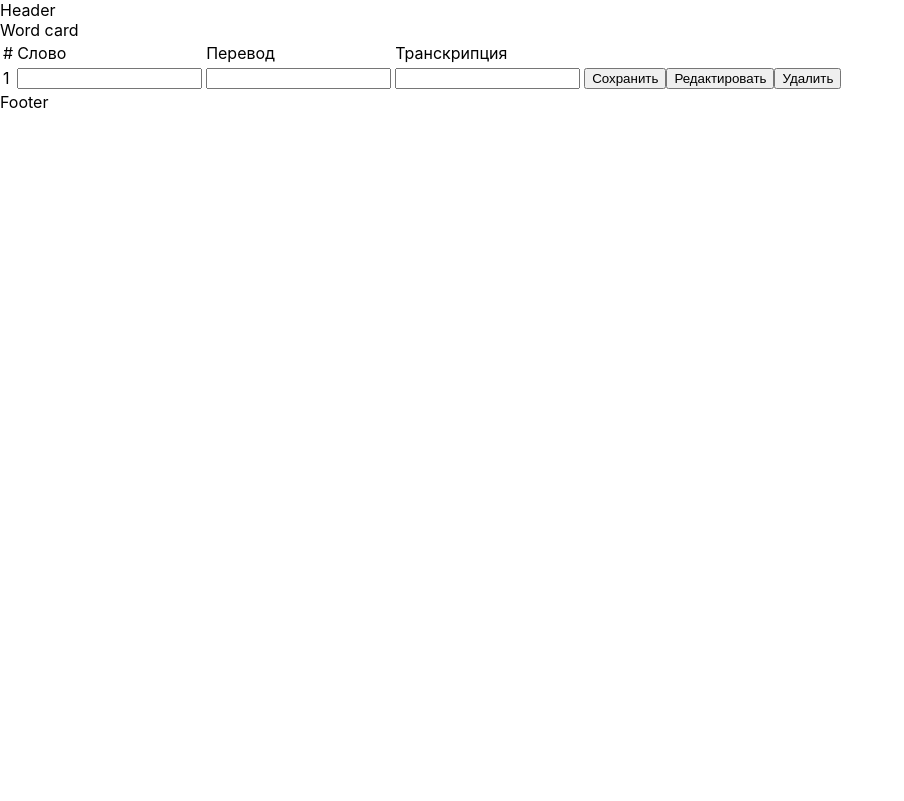
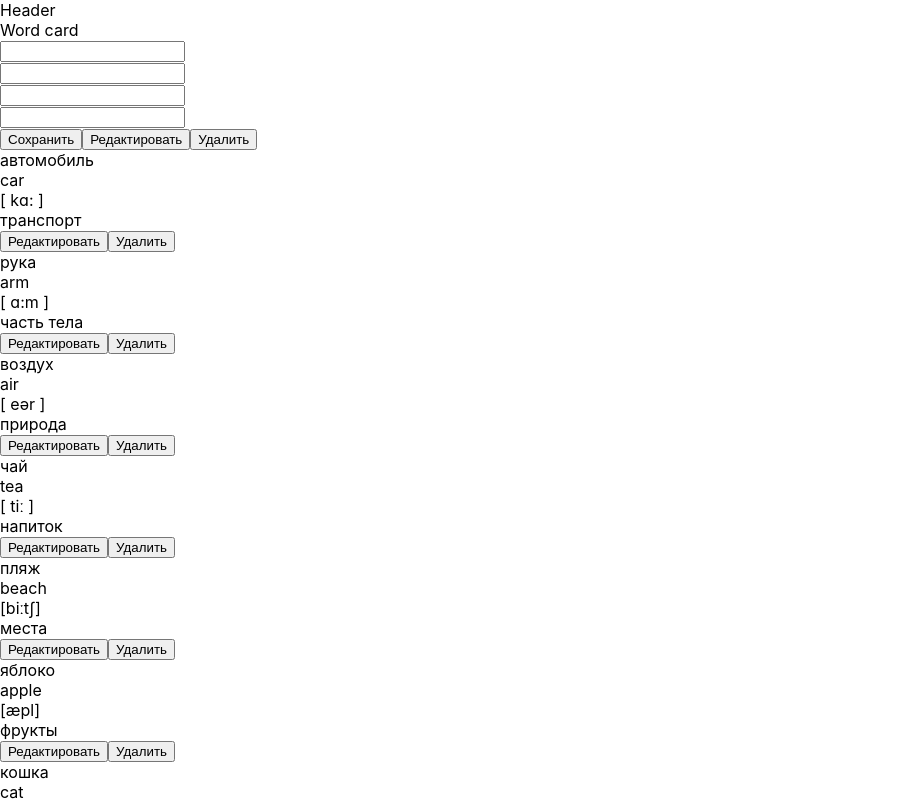
Before and after one commit to Veramelli/React-word-cards, a React app: page / in a window 1280 px wide. Shown: the top 801 px of the page, without its empty margins (0-904 px from the left). Built offline with nearby package versions, Linux system fonts and the light colour scheme.

Commit message:
add word table

```diff
--- a/public/index.html
+++ b/public/index.html
@@ -8,6 +8,12 @@
     <meta
       name="description"
       content="Web site created using create-react-app"
+    />
+    <link rel="preconnect" href="https://fonts.googleapis.com" />
+    <link rel="preconnect" href="https://fonts.gstatic.com" crossorigin />
+    <link
+      href="https://fonts.googleapis.com/css2?family=Nanum+Gothic&display=swap"
+      rel="stylesheet"
     />
     <link rel="apple-touch-icon" href="%PUBLIC_URL%/logo192.png" />
     <!--
--- a/src/App.css
+++ b/src/App.css
@@ -1,3 +1,17 @@
 .App {
-  text-align: center;
+  height: 100vh;
+  display: grid;
+  grid-template-areas:
+  "h h h"
+  ". card ."
+  "list list list"
+  "f f f";
+  grid-template-rows: 6rem 18rem 1fr 100px;
+  grid-template-columns: repeat(3, 1fr);
+  gap: 15px;
+  font-family: 'Nanum Gothic', sans-serif;
 }
+
+button:hover{
+  cursor: pointer;
+}
--- a/src/CardList/CardList.css
+++ b/src/CardList/CardList.css
@@ -2,5 +2,14 @@
 @value cardList_back from colors;
 
 .wrapper{
+    padding-left: 20px;
+    grid-area: list;
     background-color: cardList_back ;
 }
+
+.table{
+    padding-top: 20px;
+    padding: 5px;
+    display: grid;
+    grid-template-columns: repeat(5, 1fr);
+}
--- a/src/CardList/CardList.jsx
+++ b/src/CardList/CardList.jsx
@@ -1,36 +1,35 @@
 import React from "react";
-import s from "./CardList.css"
+import s from "./CardList.css";
+import Row from "./Cardrow";
+import words from "../words.json";
 
-function CardList(){
-    return(
-        <div className={s.wrapper}>
-            <table>
-            <tr>
-                    <td>
-                        <div>#</div>
-                    </td>
-                    <td><div>Слово</div></td>
-                    <td><div>Перевод</div></td>
-                    <td><div>Транскрипция</div></td>
-                    <td>
-                    </td>
-                </tr>
-                <tr>
-                    <td>
-                        1
-                    </td>
-                    <td><div><input type='text'></input></div></td>
-                    <td><div><input type='text'></input></div></td>
-                    <td><div><input type='text'></input></div></td>
-                    <td>
-                        <button>Сохранить</button>
-                        <button>Редактировать</button>
-                        <button>Удалить</button>
-                    </td>
-                </tr>
-            </table>
+function CardList() {
+  return (
+    <div className={s.wrapper}>
+      <div className={s.table}>
+        <div>
+          <input type="text"></input>
         </div>
-    )
+        <div>
+          <input type="text"></input>
+        </div>
+        <div>
+          <input type="text"></input>
+        </div>
+        <div>
+          <input type="text"></input>
+        </div>
+        <div>
+          <button>Сохранить</button>
+          <button>Редактировать</button>
+          <button>Удалить</button>
+        </div>
+      </div>
+      {words.map((el) => (
+        <Row word={el} />
+      ))}
+    </div>
+  );
 }
 
 export default CardList;
--- /dev/null
+++ b/src/CardList/Cardrow.css
@@ -0,0 +1,5 @@
+.wrapper {
+  padding: 5px;
+  display: grid;
+  grid-template-columns: repeat(5, 1fr);
+}
--- /dev/null
+++ b/src/CardList/Cardrow.jsx
@@ -0,0 +1,19 @@
+import React from "react";
+import s from "./Cardrow.css";
+
+function Row(props) {
+  return (
+    <div className={s.wrapper}>
+      <div>{props.word.russian}</div>
+      <div>{props.word.english}</div>
+      <div>{props.word.transcription}</div>
+      <div>{props.word.tags}</div>
+      <div>
+        <button>Редактировать</button>
+        <button>Удалить</button>
+      </div>
+    </div>
+  );
+}
+
+export default Row;
--- a/src/Footer/Footer.css
+++ b/src/Footer/Footer.css
@@ -2,5 +2,6 @@
 @value footer_back from colors;
 
 .footer{
+    grid-area: f;
     background-color: footer_back;
 }
--- a/src/Header/Header.css
+++ b/src/Header/Header.css
@@ -2,5 +2,6 @@
 @value header_back from colors;
 
 .header{
+    grid-area: h;
     background-color: header_back;
 }
--- a/src/WordCard/WordCard.css
+++ b/src/WordCard/WordCard.css
@@ -2,5 +2,6 @@
 @value card_back from colors;
 
 .wrapper{
+    grid-area: card;
     background-color: card_back  ;
 }
--- a/src/index.css
+++ b/src/index.css
@@ -1,4 +1,6 @@
 body {
+  height: 100vh;
+  width: 100vw;
   margin: 0;
   font-family: -apple-system, BlinkMacSystemFont, 'Segoe UI', 'Roboto', 'Oxygen',
     'Ubuntu', 'Cantarell', 'Fira Sans', 'Droid Sans', 'Helvetica Neue',
--- /dev/null
+++ b/src/words.json
@@ -0,0 +1,66 @@
+[
+  {
+    "id": "11347",
+    "english": "car",
+    "transcription": "[ kɑ: ]",
+    "russian": "автомобиль",
+    "tags": "транспорт",
+    "tags_json": "[\"u0442u0440u0430u043du0441u043fu043eu0440u0442\"]"
+  },
+  {
+    "id": "11350",
+    "english": "arm",
+    "transcription": "[ ɑ:m ]",
+    "russian": "рука",
+    "tags": "часть тела",
+    "tags_json": "[\"u0447u0430u0441u0442u044c u0442u0435u043bu0430\"]"
+  },
+  {
+    "id": "11354",
+    "english": "air",
+    "transcription": "[  eər ]",
+    "russian": "воздух",
+    "tags": "природа",
+    "tags_json": "[\"u043fu0440u0438u0440u043eu0434u0430\"]"
+  },
+  {
+    "id": "11397",
+    "english": "tea",
+    "transcription": "[ tiː ]",
+    "russian": "чай",
+    "tags": "напиток",
+    "tags_json": "[\"u043du0430u043fu0438u0442u043eu043a\"]"
+  },
+  {
+    "id": "11452",
+    "english": "beach",
+    "transcription": "[biːtʃ]",
+    "russian": "пляж",
+    "tags": "места",
+    "tags_json": "[\"u043cu0435u0441u0442u0430\"]"
+  },
+  {
+    "id": "11509",
+    "english": "apple",
+    "transcription": "[æpl]",
+    "russian": "яблоко",
+    "tags": "фрукты",
+    "tags_json": "[\"u0444u0440u0443u043au0442u044b\"]"
+  },
+  {
+    "id": "11510",
+    "english": "cat",
+    "transcription": "[cat]",
+    "russian": "кошка",
+    "tags": "животные",
+    "tags_json": "[\"u0436u0438u0432u043eu0442u043du044bu0435\"]"
+  },
+  {
+    "id": "11511",
+    "english": "instance",
+    "transcription": "[ˈinstəns]",
+    "russian": "экземпляр",
+    "tags": "инстенс",
+    "tags_json": "[\"u0438u043du0441u0442u0435u043du0441\"]"
+  }
+]
```
Also changed, not shown: 1 other file (tests, documents, lock files or other folders).
